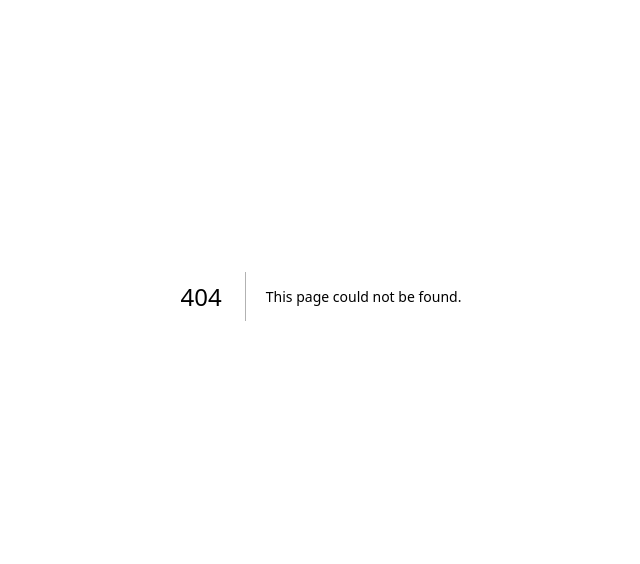
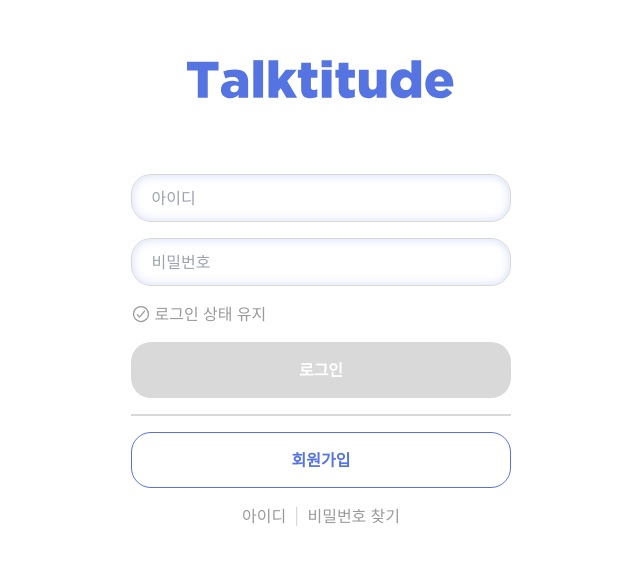
Before and after one commit to Talktitude/talktitude-agent-FE, a Next.js app: page /login in a window 1280 px wide. Before the commit this address had no page. Shown: the part 104-668 px from the top of the page, without its empty margins (319-959 px from the left). Built offline with nearby package versions, Linux system fonts and the light colour scheme; a web font is replaced by a local one.

Commit message:
feat: 로그인 페이지 구현 (#35)

```diff
--- /dev/null
+++ b/src/app/(auth)/login/page.tsx
@@ -0,0 +1,63 @@
+'use client';
+
+import React, { useState } from 'react';
+import Logo from '@/components/common/Logo';
+import LoginForm from '@/components/auth/login/LoginForm';
+import FooterLinks from '@/components/auth/login/FooterLinks';
+import { LOGIN_ERROR_MESSAGES } from '@/lib/constants/errorMessages';
+
+export default function LoginPage() {
+  const [loginId, setLoginId] = useState('');
+  const [password, setPassword] = useState('');
+  const disabled = loginId.trim() === '' || password.trim() === '';
+  const [keepLoggedIn, setKeepLoggedIn] = useState(false);
+  const [isEmptyLogin, setIsEmptyLogin] = useState(false);
+  const [loginErrorMessage, setLoginErrorMessage] = useState('');
+
+  const handleKeepLoggedInClick = () => {
+    setKeepLoggedIn((prev) => !prev);
+    // 로그인 유지 토큰 설정 로직 구현
+  };
+
+  const handleLogin = (e: React.FormEvent<HTMLFormElement>) => {
+    e.preventDefault();
+    if (loginId.trim() === '' || password.trim() === '') {
+      setIsEmptyLogin(true);
+      setLoginErrorMessage(LOGIN_ERROR_MESSAGES.EMPTY_LOGIN);
+      return;
+    }
+    console.log('로그인 시도:', { loginId, password });
+    // 로그인 API 호출 로직 구현
+  };
+
+  const handleIdChange = (e: React.ChangeEvent<HTMLInputElement>) => {
+    setLoginId(e.target.value);
+    // 로그인 아이디 유효성 검사 로직 구현
+  };
+
+  const handlePasswordChange = (e: React.ChangeEvent<HTMLInputElement>) => {
+    setPassword(e.target.value);
+    // 비밀번호 유효성 검사 로직 구현
+  };
+
+  return (
+    <div className="min-h-screen flex flex-col items-center justify-center gap-16">
+      <Logo />
+      <div>
+        <LoginForm
+          loginId={loginId}
+          password={password}
+          onIdChange={handleIdChange}
+          onPasswordChange={handlePasswordChange}
+          onSubmit={handleLogin}
+          keepLoggedIn={keepLoggedIn}
+          handleKeepLoggedInClick={handleKeepLoggedInClick}
+          disabled={disabled}
+          isEmptyLogin={isEmptyLogin}
+          loginErrorMessage={loginErrorMessage}
+        />
+        <FooterLinks />
+      </div>
+    </div>
+  );
+}
```
